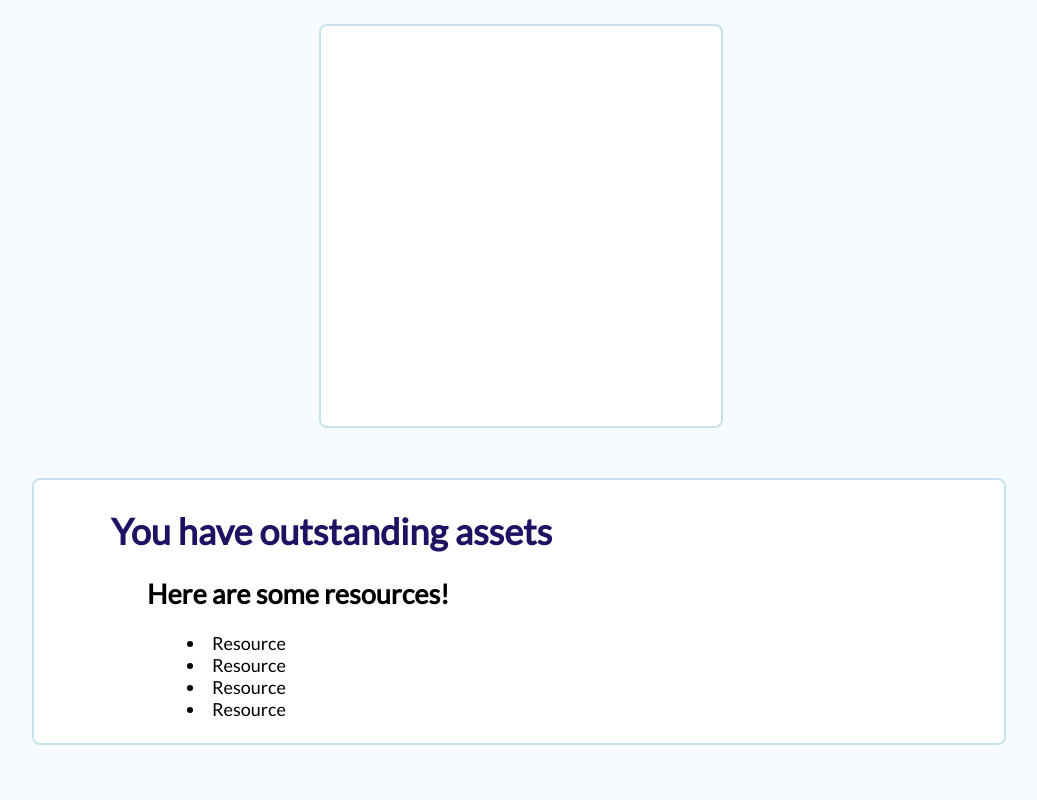
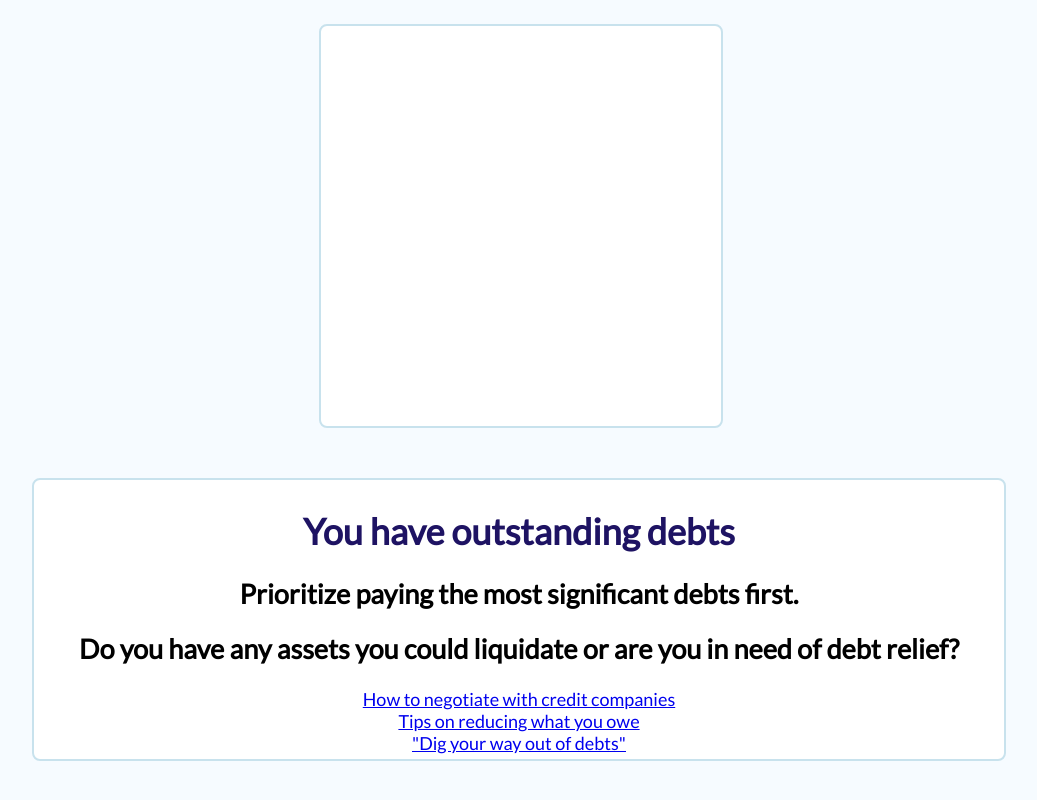
Before and after one commit to Aviakubo/frontend-fin-team-six, a React (Create React App) app: page / in a window 1280 px wide. Shown: the part 1382-2182 px from the top of the page, without its empty margins (121-1158 px from the left). Built offline with nearby package versions, Linux system fonts and the light colour scheme; a web font is replaced by a local one.

Commit message:
added nellie's results code

```diff
--- a/src/App.css
+++ b/src/App.css
@@ -127,24 +127,23 @@ div.results {
 .final-category {
   background-color: #FFFFFF;
   color: #1E1363;
-  text-align: left;
-  margin-left: 2em;
+  /* text-align: left; */
+  /* margin-left: 2em; */
 }
 
 .advice {
   background-color: #FFFFFF;
-  text-align: left;
-  margin-left: 4em;
+  /* text-align: left; */
+  /* margin-left: 4em; */
 }
 
 .resources {
   background-color: #FFFFFF;
-  text-align: left;
-  margin-left: 6em;
+  /* text-align: left; */
+  /* margin-left: 6em; */
 }
 
-ul {
-  list-style-position: inside;
+a {
   background-color: #FFFFFF;
 }
 
--- a/src/components/Results.js
+++ b/src/components/Results.js
@@ -1,27 +1,45 @@
 import {useState} from "react";
 
 
-function Results(){
-    // let [userNetWorth, setUserNetWorth] = useState("");
-    // let [userMsg, setUserMsg] = useState("");
-    // let [userAdvice, setUserAdvice] = useState("");
-    // let [userLink1, setUserLink1] = useState("");
-    // let [userLink2, setUserLink2] = useState("");
-    // let [userLink3, setUserLink3] = useState("");
+function Results({assetValues, incValues, expValues, debtValues}){
+    let totalAssetAmount = 0;
+  let totalIncAmount = 0;
+  let totalExpAmount = 0;
+  let totalDebtAmount = 0;
 
-    // setUserNetWorth(<p> 'Lorem ipsum dummy text blabla.' </p>);
-    // setUserMsg(<p> 'Lorem ipsum dummy text blabla.' </p>);
-    // setUserAdvice(<p> 'Lorem ipsum dummy text blabla.' </p>);
-    // setUserLink1(<p> 'Lorem ipsum dummy text blabla.' </p>);
-    // setUserLink2(<p> 'Lorem ipsum dummy text blabla.' </p>);
-    // setUserLink3(<p> 'Lorem ipsum dummy text blabla.' </p>);
+  const assetTotal = () => {
+    for(let i=0; i<assetValues.length; i++){
+      totalAssetAmount += Number(assetValues[i].name)
+    }
+    return totalAssetAmount
+  }
 
+  const incTotal = () => {
+    for(let i=0; i<incValues.length; i++){
+      totalIncAmount += Number(incValues[i].name)
+    }
+    return totalIncAmount
+  }
+
+  const expTotal = () => {
+    for(let i=0; i<expValues.length; i++){
+      totalExpAmount += Number(expValues[i].name)
+    }
+    return totalExpAmount
+  }
+
+  const debtTotal = () => {
+    for(let i=0; i<debtValues.length; i++){
+      totalDebtAmount += Number(debtValues[i].name)
+    }
+    return totalDebtAmount
+  }
 
 	// VARIABLES
-    let incomeTtl = 10;
-    let assetsTtl = 20000;
-    let expensesTtl = 100;
-    let debtsTtl = 1000;
+    let incomeTtl = incTotal();
+    let assetsTtl = assetTotal();
+    let expensesTtl = expTotal();
+    let debtsTtl = debtTotal();
     let netWorth = incomeTtl + assetsTtl - expensesTtl - debtsTtl;
     let theBlack = incomeTtl + assetsTtl;
     let theRed = expensesTtl + debtsTtl;
@@ -32,40 +50,38 @@ function Results(){
         if (assetsTtl > incomeTtl + expensesTtl + debtsTtl){
             return (
                 <div className='results'>
-                    <h1 className='final-category'>You have outstanding assets</h1>
-                    <h2 className='advice'> Here are some resources!</h2>
-                    <ul>
-                    <li className='resources'> Resource </li>
-                    <li className='resources'> Resource </li>
-                    <li className='resources'> Resource </li>
-                    <li className='resources'> Resource </li>
-                    </ul>
+                    <h1 className='final-category'>Impressive savings and assets!</h1>
+                    <h2 className='advice'> Consider investments for a steady income source.</h2>
+                    <a href="http://https://www.uschamber.com/co/start/startup/starting-small-business-at-home" target="#" >Starting a small business at home</a>
+                    <br />
+                    <a href="https://www.investopedia.com/articles/pf/07/disposable_income.asp" target="#" >Increasing your disposable income</a>
+                    <br />
+                    <a href="https://www.indeed.com/career-advice/pay-salary/passive-income-opportunities" target="#" >"Passive income opportunities"</a>
                 </div>
             )
         } else if(incomeTtl > assetsTtl + expensesTtl + debtsTtl) {
             return (
                 <div className='results'>
-                    <h1 className='final-category'>You have outstanding income</h1>
-                    <h2 className='advice'> Here are some resources!</h2>
-                    <ul>
-                    <li className='resources'> Resource </li>
-                    <li className='resources'> Resource </li>
-                    <li className='resources'> Resource </li>
-                    <li className='resources'> Resource </li>
-                    </ul>
+                    <h1 className='final-category'>Nice finances!</h1>
+                    <h2 className='advice'> consider the 70-20-10 rule for handling costs and savings, and putting more funds into long-term assets or properties!</h2>
+                    <a href="https://www.investopedia.com/articles/basics/06/invest1000.asp" target="#" >How to start investing</a>
+                    <br />
+                    <a href="https://www.investopedia.com/articles/pf/09/high-yield-savings-account.asp" target="#" >What is a high-yield savings account?</a>
+                    <br />
+                    <a href="https://acumenwealth.com/16-most-important-assets-that-will-increase-your-net-worth/" target="#" >"Increasing your net worth with assets"</a>
+
                 </div>
             )
         } else if (expensesTtl > incomeTtl + assetsTtl + debtsTtl){
             return (
                 <div className='results'>
-                    <h1 className='final-category'>You have outstanding expenses</h1>
-                    <h2 className='advice'> Here are some resources!</h2>
-                    <ul>
-                    <li className='resources'> Resource </li>
-                    <li className='resources'> Resource </li>
-                    <li className='resources'> Resource </li>
-                    <li className='resources'> Resource </li>
-                    </ul>
+                    <h1 className='final-category'>"Your expenses are high!</h1>
+                    <h2 className='advice'> Consider the 50-30-20 rule, and reduce non-essential spending. Are you interested in financial literacy or other ways to handle costs?</h2>
+                    <a href="https://www.clevergirlfinance.com/blog/ways-to-stop-buying-crap-you-dont-need/" target="#" >Ways to avoid unneeded purchases</a>
+                    <br />
+                    <a href="https://www.khanacademy.org/college-careers-more/personal-finance/pf-saving-and-budgeting/tips-for-tracking-and-saving-money/v/ways-to-save-money-on-your-monthly-bills" target="#" >Reducing your monthly bills</a>
+                    <br />
+                    <a href="https://www.khanacademy.org/college-careers-more/personal-finance/pf-saving-and-budgeting" target="#" >"Personal finance, saving, and budgeting"</a>
                 </div>
             )
         // } else if (debtsTtl < incomeTtl + expensesTtl + assetsTtl){
@@ -73,13 +89,13 @@ function Results(){
             return (
                 <div className='results'>
                     <h1 className='final-category'>You have outstanding debts</h1>
-                    <h2 className='advice'> Here are some resources!</h2>
-                    <ul>
-                    <li className='resources'> Resource </li>
-                    <li className='resources'> Resource </li>
-                    <li className='resources'> Resource </li>
-                    <li className='resources'> Resource </li>
-                    </ul>
+                    <h2 className='advice'> Prioritize paying the most significant debts first.</h2>
+                    <h2 className='advice'> Do you have any assets you could liquidate or are you in need of debt relief?</h2>
+                    <a href="https://www.aarp.org/money/credit-loans-debt/info-08-2011/negotiating-credit-card-companies.html" target="#" >How to negotiate with credit companies</a>
+                    <br />
+                    <a href="https://consumer.westchestergov.com/financial-education/credit-and-debt-management/tips-to-reduce-your-debt" target="#" >Tips on reducing what you owe</a>
+                    <br />
+                    <a href="https://www.investopedia.com/personal-finance/digging-out-of-debt/" target="#" >"Dig your way out of debts"</a>
                 </div>
             )
         }
```
